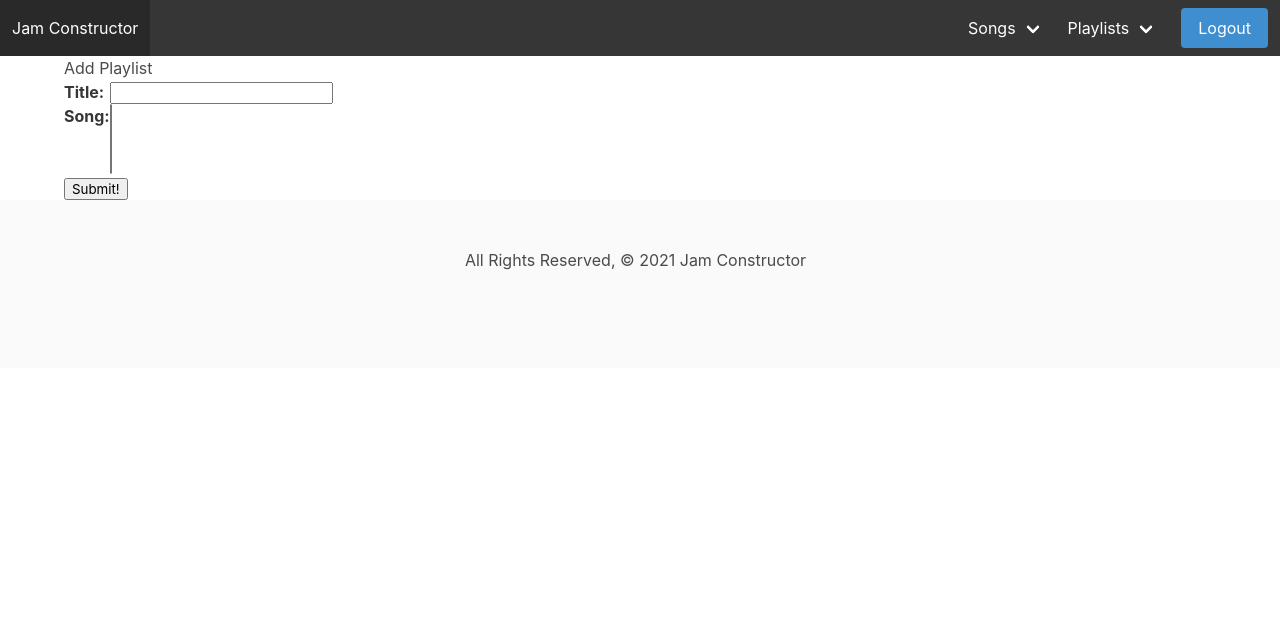
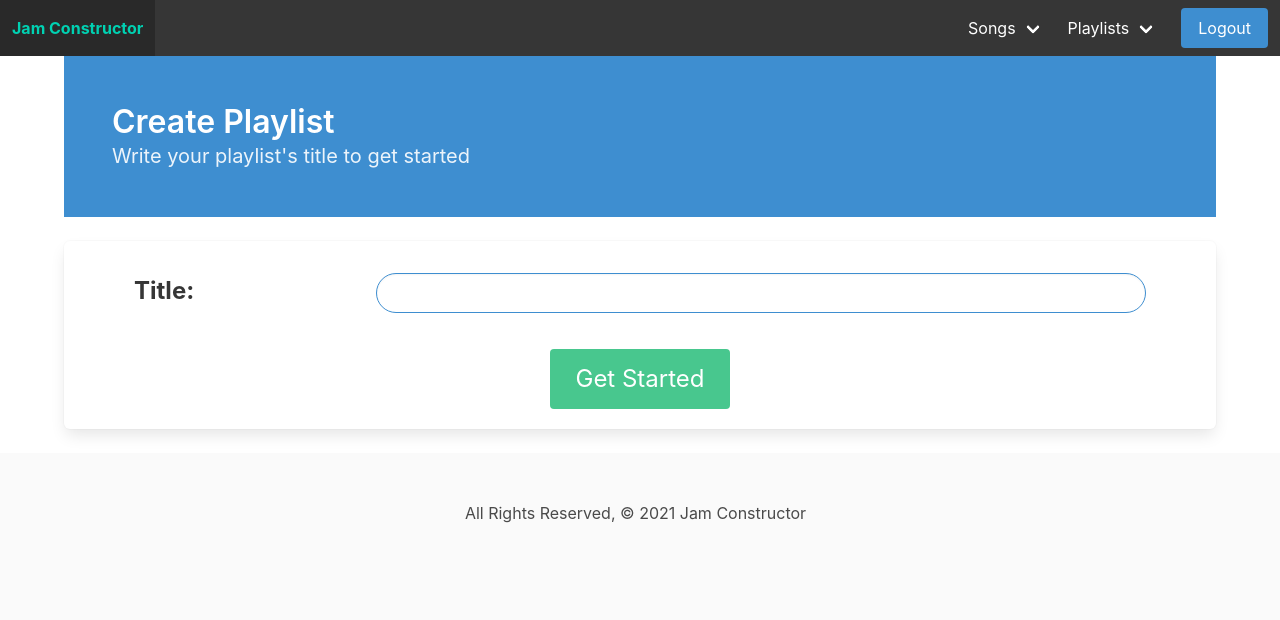
Before and after one commit to andrewpaparella/Jam_Constructor, a Django app: page /playlists/create/ in a window 1280 px wide. Shown: the top 620 px of the page. Run offline with Django 3.2, Linux system fonts and the light colour scheme; the visitor is signed in with stand-in values (Sample User, id 1); data that the repository does not hold is empty.

Commit message:
playlist creation page styling

```diff
--- a/main_app/templates/base.html
+++ b/main_app/templates/base.html
@@ -27,7 +27,9 @@
         aria-label="main navigation"
       >
         <div class="navbar-brand">
-          <a href="{% url 'home' %}" class="navbar-item">Jam Constructor</a>
+          <a href="{% url 'home' %}" class="navbar-item">
+            <strong class="has-text-primary">Jam Constructor</strong>
+          </a>
 
           <a
             role="button"
--- a/main_app/templates/main_app/playlist_form.html
+++ b/main_app/templates/main_app/playlist_form.html
@@ -1,26 +1,50 @@
-{% extends 'base.html' %}
-
-{% block content %}
-
+{% extends 'base.html' %} {% block content %}
+<div class="block">
   {% if object %}
-    <h1> Edit <span class=""> {{object.title}}</span></h1>
+  <div class="hero is-info">
+    <div class="hero-body">
+      <h1 class="title">
+        Edit <strong class="has-text-warning"> {{object.title}}</strong>
+      </h1>
+      <p class="subtitle">Change your playlist however you like</p>
+    </div>
+  </div>
   {% else %}
-    <h1>Add Playlist</h1>
+  <div class="hero is-info">
+    <div class="hero-body">
+      <h1 class="title">Create Playlist</h1>
+      <p class="subtitle">Write your playlist's title to get started</p>
+    </div>
+  </div>
   {% endif %}
-
-
+</div>
+<div class="box">
+  <div class="container is-fluid">
     <form action="" method="POST">
-    <!-- Django requires the following for security -->
+      <div class="content is-large">
         {% csrf_token %}
-    <table>
-      <!-- Render the inputs/labels inside of <tr> & <td>s -->
+        <table class="table">
           {{ form }}
         </table>
-    <input type="submit" value="Submit!" class="btn">
+        <div class="level">
+          <div class="level-item">
+            <input
+              type="submit"
+              value="Get Started"
+              class="button is-success is-large"
+            />
+          </div>
+        </div>
+      </div>
     </form>
+  </div>
+</div>
 
 {% if object %}
 <a href="{% url 'playlists_details' object.id %}"> Cancel </a>
 {% endif %}
 
+<script>
+  document.getElementById("id_title").className = "input is-rounded is-info";
+</script>
 {% endblock %}
--- a/main_app/views.py
+++ b/main_app/views.py
@@ -12,7 +12,7 @@ from django.contrib.auth.mixins import LoginRequiredMixin
 # Create your views here.
 class PlaylistCreate(LoginRequiredMixin, CreateView):
     model = Playlist
-    fields = ["title", "song"]
+    fields = ["title"]
 
 
 class PlaylistUpdate(LoginRequiredMixin, UpdateView):
```
Also changed, not shown: main_app/templates/main_app/song_form.html (+11 -9 lines). Lines whose indentation alone changed are shown as unchanged.
